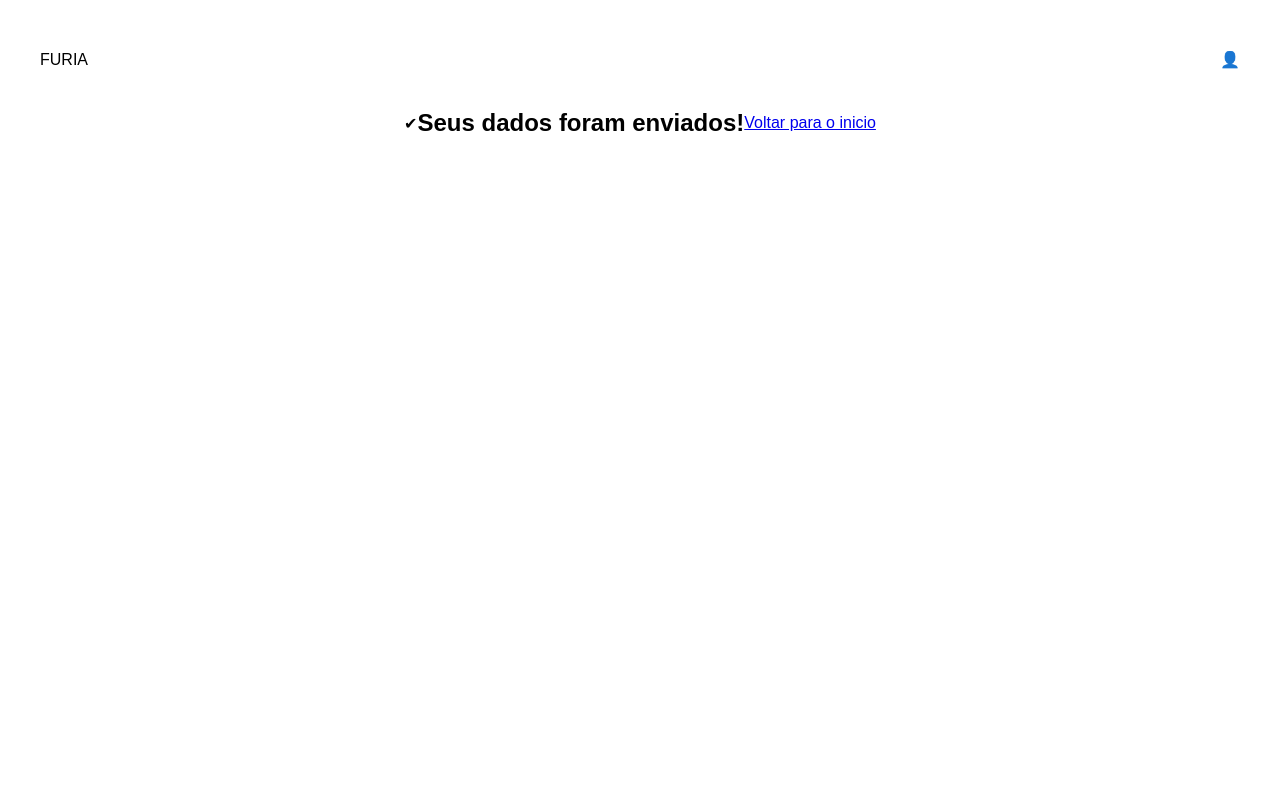
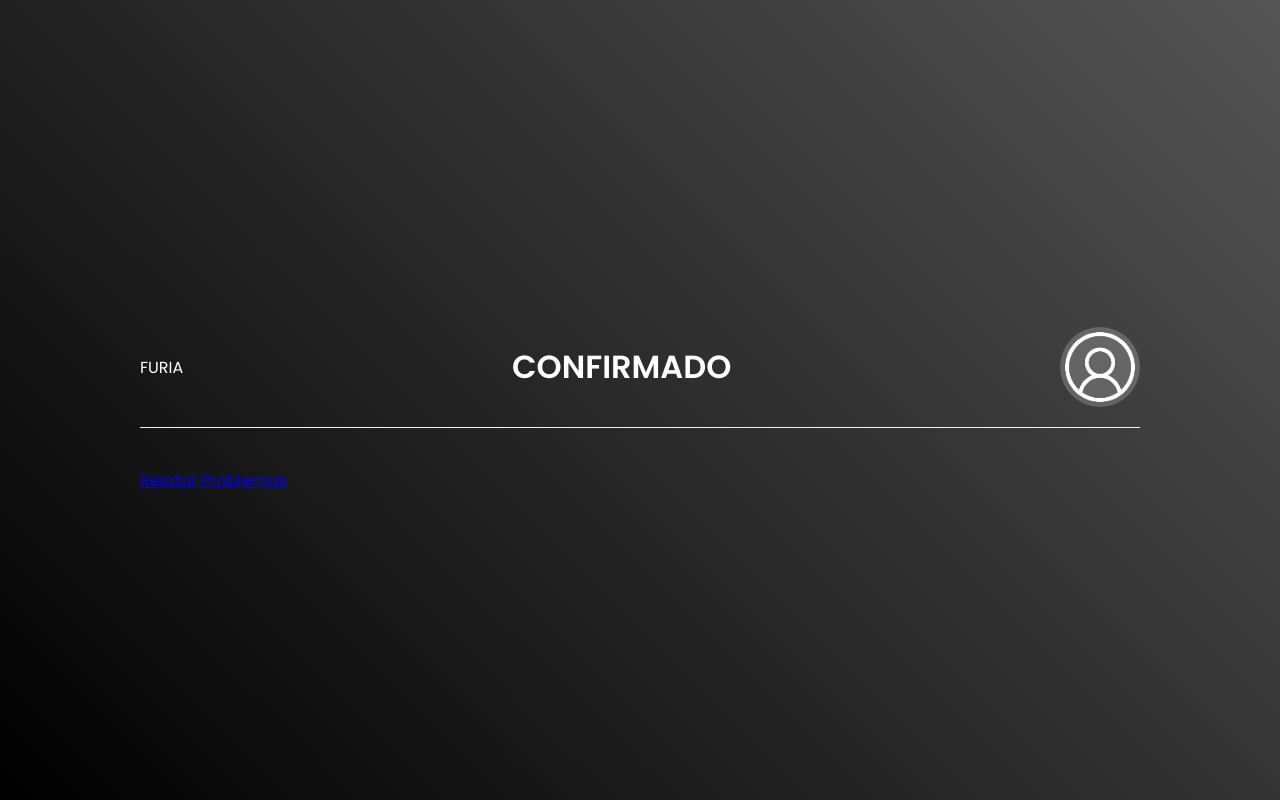
Before and after one commit to vnsfelix/furia_page, a plain HTML site: page enviados/enviados.html in a window 1280 px wide. Drawn offline with Linux system fonts and the light colour scheme.

Commit message:
Felix - Problemas

```diff
--- a/enviados/enviados.html
+++ b/enviados/enviados.html
@@ -4,32 +4,33 @@
   <meta charset="UTF-8">
   <meta name="viewport" content="width=device-width, initial-scale=1.0">
   <link rel="stylesheet" href="./style.css">
+  <link
+        href="https://fonts.googleapis.com/css2?family=Poppins:ital,wght@0,100;0,200;0,300;0,400;0,500;0,600;0,700;0,800;0,900;1,100;1,200;1,300;1,400;1,500;1,600;1,700;1,800;1,900&display=swap"
+        rel="stylesheet">
   <title>Confirmação - FURIA</title>
 </head>
 <body>
 
-  <div>
-    <header>
-      <div>
+  <div class="container">
+
+    <header class="header">
+      <div class="nome">
         <span>FURIA</span>
       </div>
 
-      <div>
-        <span>👤</span>
+      <h1>CONFIRMADO</h1>
+
+      <div class="user-icon">
+        <img src="./do-utilizador (2) 1.png" alt="">
       </div>
     </header>
 
-    <main>
+    <main class="cards">
 
-      <div>
-        <span>✔</span>
-      </div>
-
-      <h2>Seus dados foram enviados!</h2>
-
-      <div>
-        <a href="index.html">Voltar para o inicio</a>
-      </div>
+      <a href="/problemas/problemas.html" class="card">
+        <div class="card-icon1"></div>
+        <span>Relatar Problemas</span>
+      </a>
 
     </main>
   </div>
--- a/enviados/style.css
+++ b/enviados/style.css
@@ -2,38 +2,20 @@
   margin: 0;
   padding: 0;
   box-sizing: border-box;
-  font-family: sans-serif;
+  font-family: 'Poppins', sans-serif;
 }
 
-h1 {
-  font-size: 2rem;
-  margin-bottom: 1rem;
-  font-family: poppins, sans-serif;
-  font-weight: 600;
-}
-
-p {
-  font-size: 1rem;
-  margin-bottom: 1rem;
-  font-family: poppins, sans-serif;
-  font-weight: 400;
-}
-
-
-.box-background {
+body {
+  display: flex;
+  align-items: center;
+  justify-content: center;
+  background: linear-gradient(45deg, hsl(0, 0%, 0%), #555555);
   min-height: 100vh;
-  display: flex;
-  flex-direction: column;
- background: linear-gradient(45deg, hsl(0, 0%, 0%), #555555);
-  color: #ffffff;
-}
-
-header {
-  display: flex;
-  justify-content: space-between;
-  align-items: center;
-  padding: 20px 40px;
-  margin-top: 30px;
+  background-repeat: no-repeat;
+  background-attachment: fixed;
+  color: white;
+  font-family: 'Poppins', sans-serif;
+  padding: 1rem;
 }
 
 .user-icon {
@@ -44,68 +26,41 @@ header {
   display: flex;
   align-items: center;
   justify-content: center;
+  transition: transform 0.5s ease
 }
 
-main {
-  flex: 1;
-  display: flex;
-  justify-content: center;
-  align-items: center;
-  padding: 20px;
+.user-icon img {
+  width: 70px;
 }
 
-form {
-  width: 100%;
-  max-width: 420px;
-  padding: 30px;
-  display: flex;
-  flex-direction: column;
-  gap: 16px;
-
-  background: rgba(255, 255, 255, 0.1);
-  backdrop-filter: blur(12px);
-  -webkit-backdrop-filter: blur(12px);
-  border: 1px solid rgba(255, 255, 255, 0.25);
-  border-radius: 16px;
-  box-shadow: 0 8px 32px rgba(0, 0, 0, 0.37);
+.user-icon:hover {
+  transform: translateY(-5px);
 }
 
-form > div {
-  display: flex;
-  flex-direction: column;
-  gap: 6px;
+h1 {
+  font-size: 2rem;
+  margin-bottom: 1px;
+  font-family: poppins, sans-serif;
+  font-weight: 600;
 }
 
-label {
-  font-size: 0.9rem;
+p {
+  font-size: 1rem;
+  margin-bottom: 12px;
+  font-family: poppins, sans-serif;
+  font-weight: 400;
 }
 
-select, textarea, button {
+.container {
   width: 100%;
-  padding: 10px;
-  border-radius: 8px;
-  font-size: 0.95rem;
-  outline: none;
-
-  background: rgba(255, 255, 255, 0.15);
-  color: #ffffff;
-  border: 1px solid rgba(255, 255, 255, 0.3);
+  max-width: 1000px;
 }
 
-select option {
-  background: #2b2b2b;
-  color: #ffffff;
+.header {
+  display: flex;
+  justify-content: space-between;
+  align-items: center;
+  padding: 20px 0;
+  margin-bottom: 40px;
+  border-bottom: 1px solid #f0f0f3;
 }
-
-button {
-  background: #ffffff;
-  color: #111111;
-  font-weight: bold;
-  border: none;
-  cursor: pointer;
-  margin-top: 10px;
-}
-
-button:hover {
-  background: #dddddd;
-}
```
Also changed, not shown: enviados/do-utilizador (2) 1.png (added).
